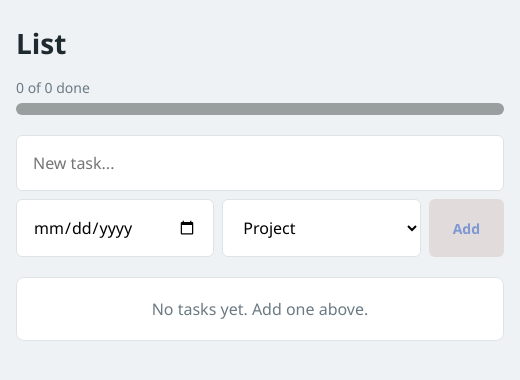
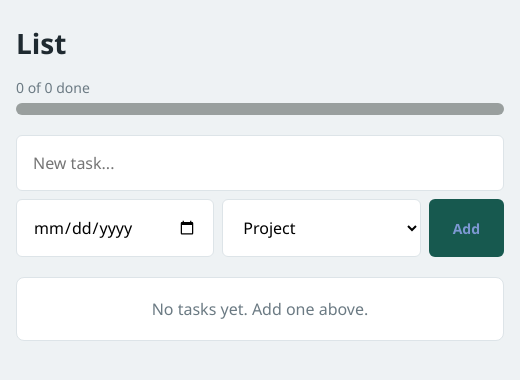
Before and after one commit to disaito/to-do-list, an Electron app: page index.html in a window 520 px wide. In both pictures the pointer is over the button "Add". Drawn offline with Linux system fonts and the light colour scheme.

Commit message:
ayos colors

```diff
--- a/style.css
+++ b/style.css
@@ -107,7 +107,7 @@ button {
 }
 
 #add-btn:hover {
-    background: #e1dbdb;
+    background: var(--accent-dark);
 }
 
 /* ---------- Task list ---------- */
```
